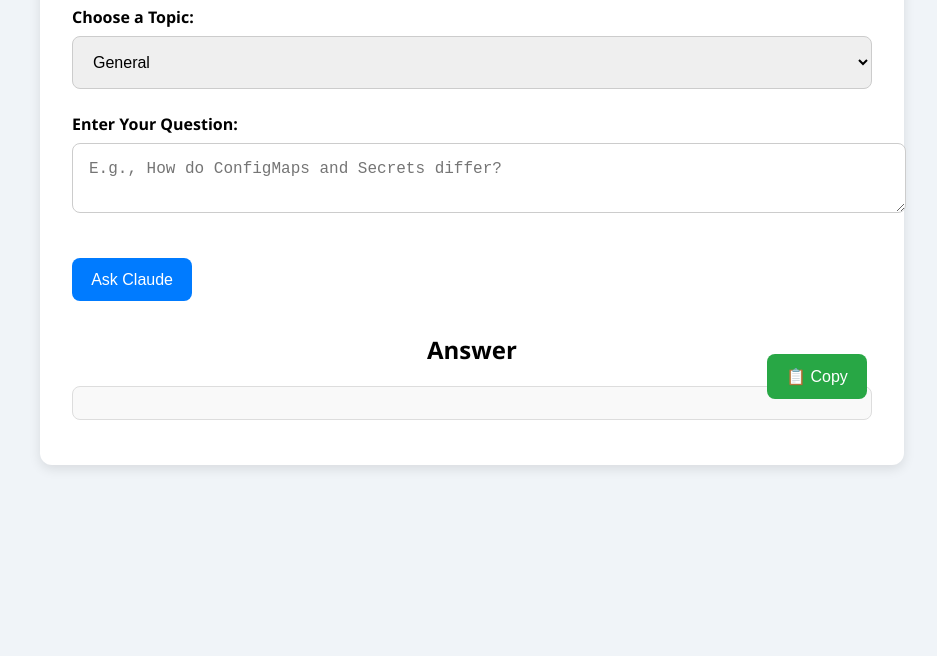
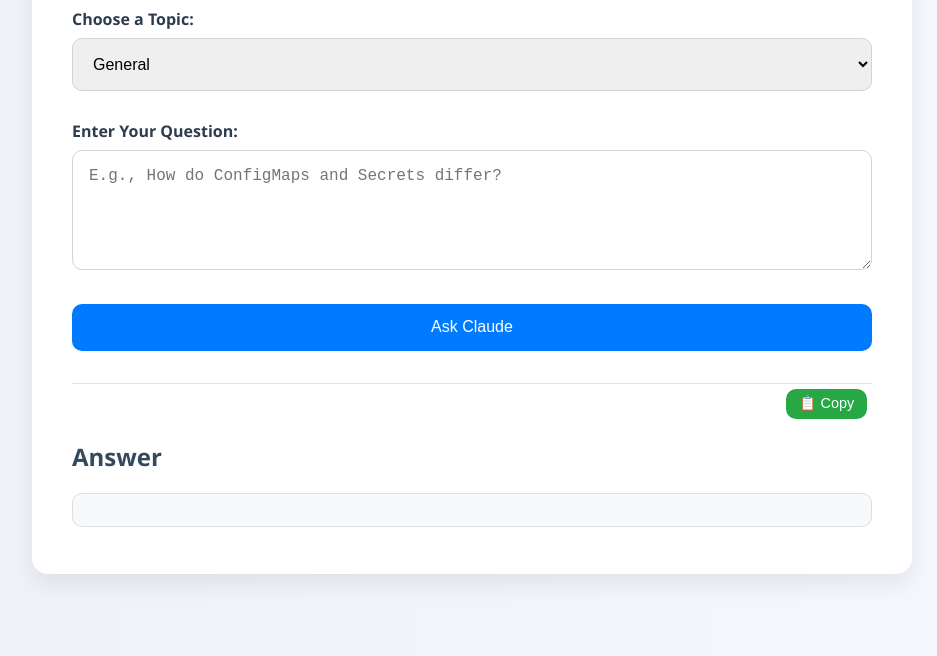
Before and after one commit to MrinalBhoumick/devops-ai-assistant, a plain HTML site: page index.html in a window 1280 px wide. Shown: the part 144-800 px from the top of the page, without its empty margins (168-1105 px from the left). Drawn offline with Linux system fonts and the light colour scheme.

Commit message:
Improved UX

```diff
--- a/styles.css
+++ b/styles.css
@@ -1,90 +1,165 @@
+/* Base styling */
 body {
   font-family: 'Segoe UI', sans-serif;
-  background: #f0f4f8;
+  background: linear-gradient(to right, #eef2f7, #f5f9fd);
   margin: 0;
   padding: 0;
+  color: #333;
 }
 
+/* App container */
 .app-container {
   max-width: 800px;
   margin: 2rem auto;
-  padding: 2rem;
-  background: white;
-  border-radius: 12px;
-  box-shadow: 0 4px 12px rgba(0, 0, 0, 0.1);
+  padding: 2rem 2.5rem;
+  background: #ffffff;
+  border-radius: 16px;
+  box-shadow: 0 10px 25px rgba(0, 0, 0, 0.08);
+  transition: all 0.3s ease;
 }
 
-h1, h2 {
-  text-align: center;
+/* Headings */
+h1 {
+  font-size: 2rem;
+  margin-bottom: 1.5rem;
+  color: #2c3e50;
 }
 
+h2 {
+  margin-top: 2rem;
+  font-size: 1.5rem;
+  color: #34495e;
+}
+
+/* Form elements */
 .form-group {
-  margin-bottom: 1.5rem;
+  margin-bottom: 1.8rem;
 }
 
 label {
   display: block;
-  font-weight: bold;
+  font-weight: 600;
   margin-bottom: 0.5rem;
+  color: #2e3c50;
 }
 
-select, textarea {
+/* Select and textarea */
+select,
+textarea {
   width: 100%;
   padding: 1rem;
-  border-radius: 8px;
-  border: 1px solid #ccc;
+  border-radius: 10px;
+  border: 1px solid #ced4da;
   font-size: 1rem;
+  transition: border 0.2s ease, box-shadow 0.2s ease;
+  box-sizing: border-box;
+}
+
+select:focus,
+textarea:focus {
+  border-color: #66afe9;
+  outline: none;
+  box-shadow: 0 0 6px rgba(102, 175, 233, 0.6);
+}
+
+textarea {
+  min-height: 120px;
   resize: vertical;
 }
 
+/* Buttons */
 button {
   background: #007bff;
   color: white;
   border: none;
-  padding: 0.8rem 1.2rem;
+  padding: 0.9rem 1.4rem;
   font-size: 1rem;
-  border-radius: 8px;
+  font-weight: 500;
+  border-radius: 10px;
   cursor: pointer;
-  margin-top: 1rem;
+  transition: background 0.3s ease, transform 0.2s ease;
 }
 
 button:hover {
   background: #0056b3;
+  transform: translateY(-1px);
 }
 
+button:active {
+  transform: scale(0.98);
+}
+
+#askBtn {
+  display: block;
+  width: 100%;
+  margin-top: 1rem;
+}
+
+/* Loading message */
 #loading {
   text-align: center;
-  margin-top: 1rem;
-  font-weight: bold;
-  color: #555;
+  margin-top: 1.5rem;
+  font-weight: 600;
+  color: #888;
+  font-size: 1.1rem;
 }
 
 .hidden {
   display: none;
 }
 
+/* Answer display */
 .answer-box {
   margin-top: 2rem;
   position: relative;
+  border-top: 1px solid #e0e0e0;
+  padding-top: 1.5rem;
 }
 
 #answer {
-  background: #f9f9f9;
-  padding: 1rem;
+  background: #f8f9fa;
+  padding: 1rem 1.2rem;
   white-space: pre-wrap;
-  border-radius: 8px;
+  border-radius: 10px;
   border: 1px solid #ddd;
-  max-height: 500px;
+  max-height: 400px;
   overflow-y: auto;
+  font-family: 'Courier New', monospace;
+  font-size: 0.95rem;
+  line-height: 1.5;
 }
 
+/* Copy button */
 #copyBtn {
   position: absolute;
   top: 5px;
   right: 5px;
   background: #28a745;
+  font-size: 0.9rem;
+  padding: 0.4rem 0.8rem;
 }
 
 #copyBtn:hover {
   background: #1e7e34;
 }
+
+/* Responsive improvements */
+@media (max-width: 600px) {
+  .app-container {
+    padding: 1.5rem;
+  }
+
+  h1 {
+    font-size: 1.5rem;
+  }
+
+  button {
+    padding: 0.8rem 1rem;
+    font-size: 0.95rem;
+  }
+
+  #copyBtn {
+    font-size: 0.8rem;
+    padding: 0.3rem 0.6rem;
+  }
+}
```
